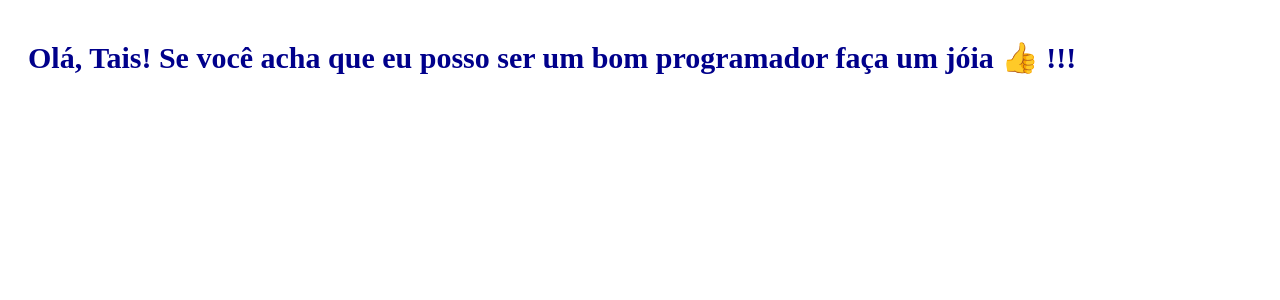
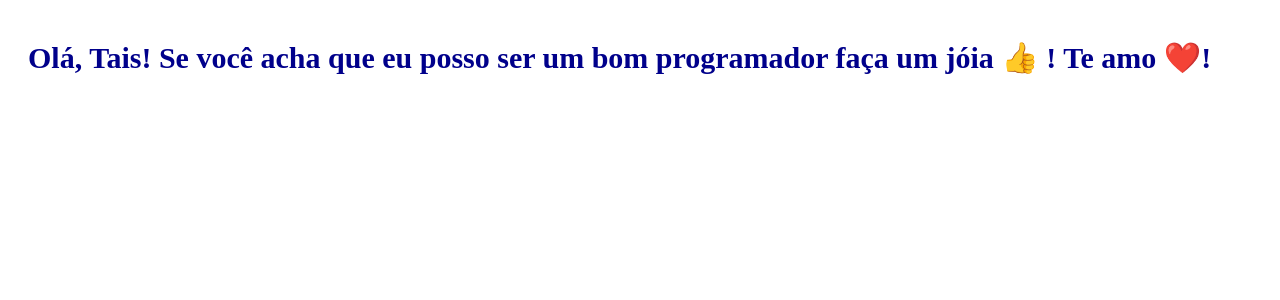
Before and after one commit to cajjunior/clone-tabnews, a Next.js app: page / in a window 1280 px wide. Shown: the top 300 px of the page. Built offline with nearby package versions, Linux system fonts and the light colour scheme.

Commit message:
modifica a frase novamente a pagina inicial

```diff
--- a/pages/index.js
+++ b/pages/index.js
@@ -9,7 +9,7 @@ function Home() {
         padding: "20px"
       }}
     >
-      Olá, Tais! Se você acha que eu posso ser um bom programador faça um jóia 👍 !!!
+      Olá, Tais! Se você acha que eu posso ser um bom programador faça um jóia 👍 ! Te amo ❤️!
     </h1>
   );
 }
```
